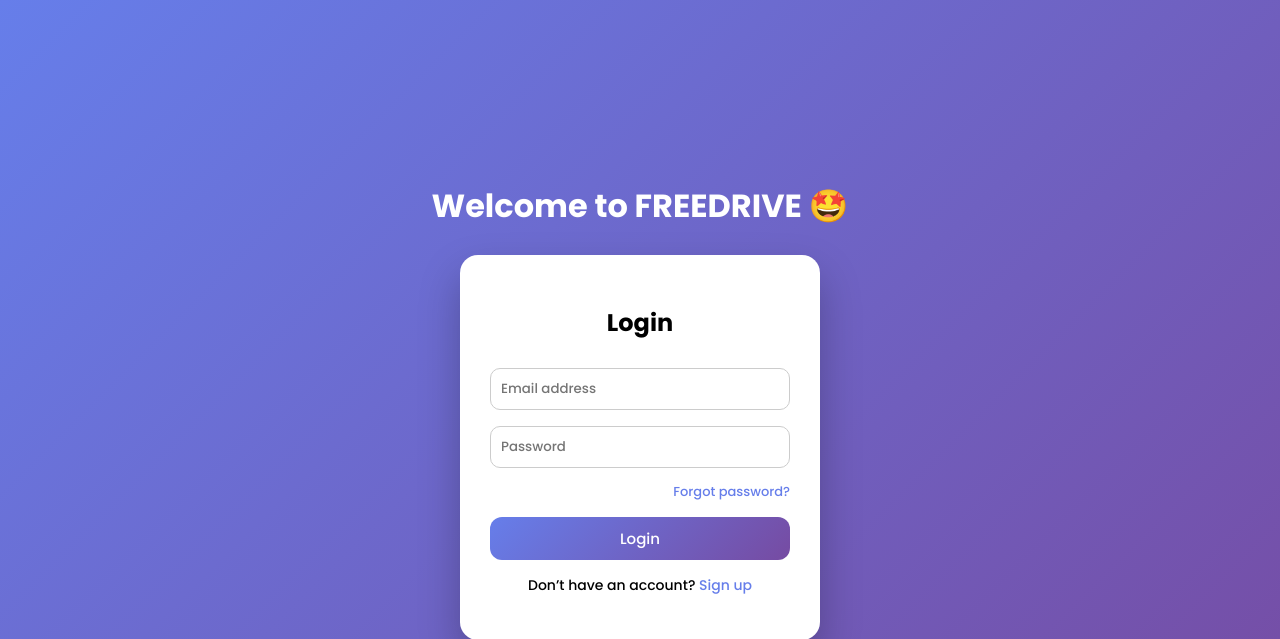
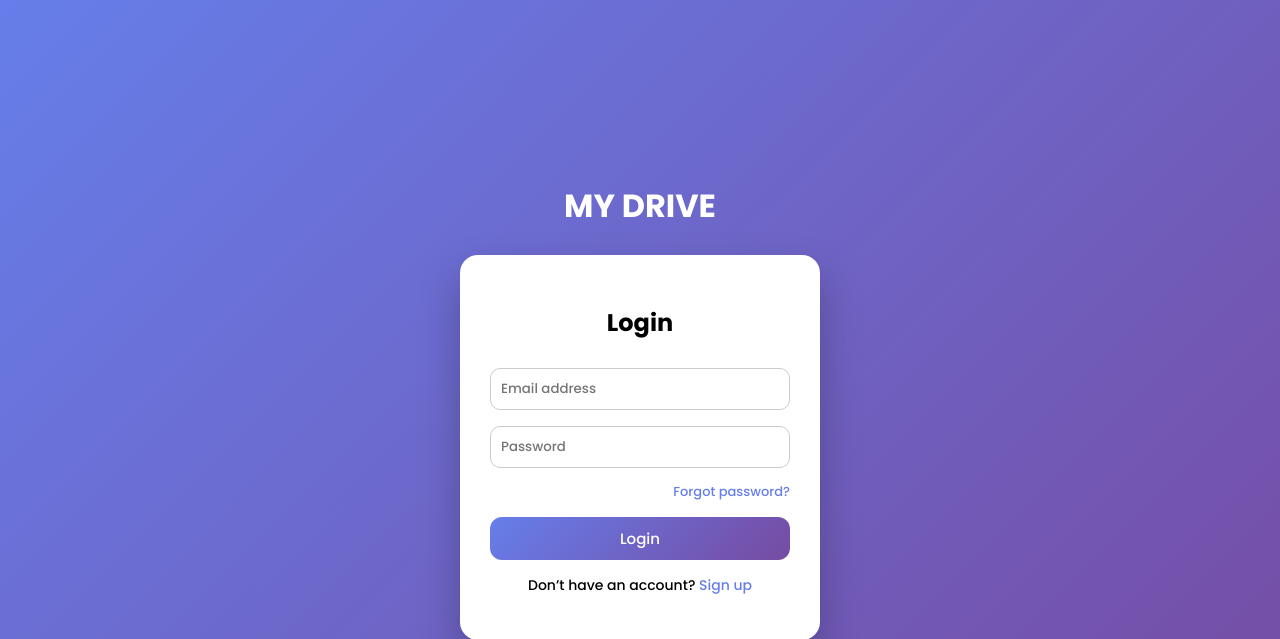
Before and after one commit to deekshithnarayan016/FREEDRIVE, a Flask app: page / in a window 1280 px wide. Shown: the top 639 px of the page. Run offline with Flask 3, Linux system fonts and the light colour scheme.

Commit message:
Change in app name

```diff
--- a/templates/index.html
+++ b/templates/index.html
@@ -97,7 +97,7 @@ td { padding: 10px; border-bottom: 1px solid #eee; }
 <body>
 
 <header>
-    <h2>FREEDRIVE</h2>
+    <h2>MYDRIVE</h2>
     <button onclick="logout()">Logout</button>
 </header>
 
--- a/templates/login.html
+++ b/templates/login.html
@@ -95,7 +95,7 @@ button {
 
 <body>
 
-<h1 class="welcome-title">Welcome to FREEDRIVE 🤩</h1>
+<h1 class="welcome-title">MY DRIVE</h1>
 
 <div class="auth-box">
     <h2 id="title">Login</h2>
```
